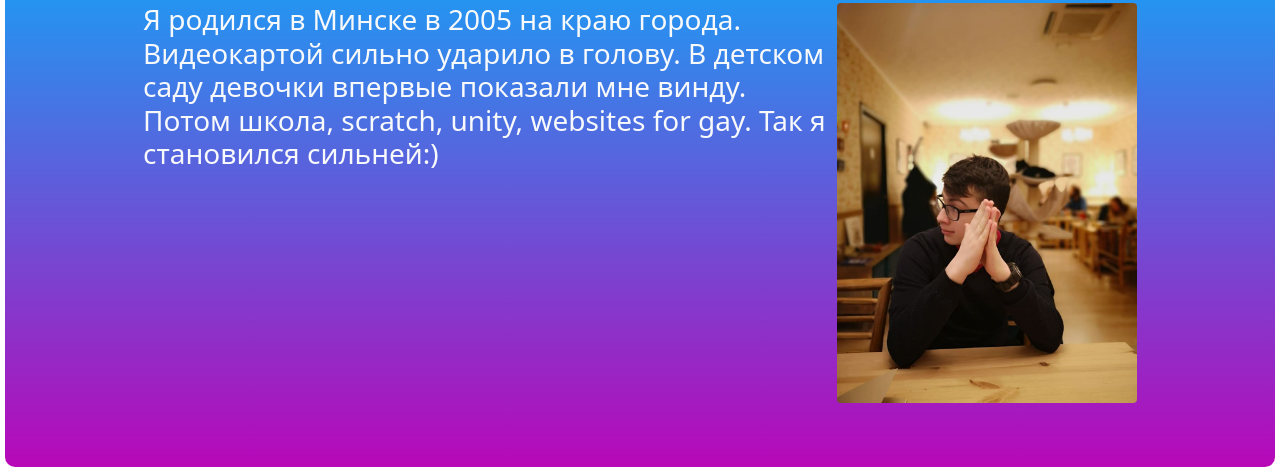
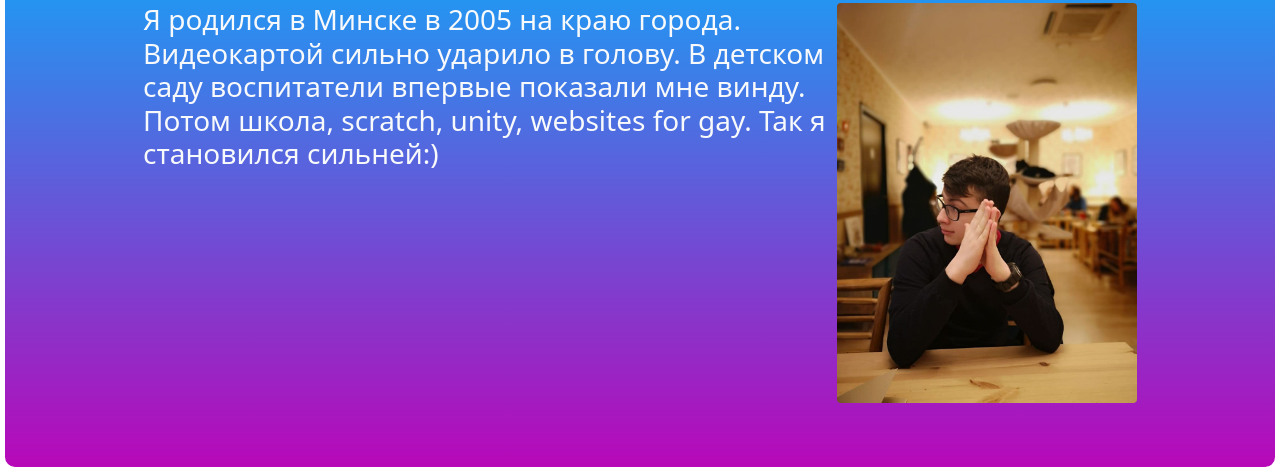
Before and after one commit to qwertyloopa/dk-site, a plain HTML site: page index.html in a window 1280 px wide. Shown: the part 122-597 px from the top of the page. Drawn offline with nearby package versions, Linux system fonts and the light colour scheme.

Commit message:
впаррвпар

```diff
--- a/index.html
+++ b/index.html
@@ -25,7 +25,7 @@
       <h3 class="text-light">
         Я родился в Минске в 2005 на краю города.
         Видеокартой сильно ударило в голову.
-        В детском саду девочки впервые показали мне винду.
+        В детском саду воспитатели впервые показали мне винду.
         Потом школа, scratch, unity, websites for gay.
         Так я становился сильней:)
       </h3>
```
